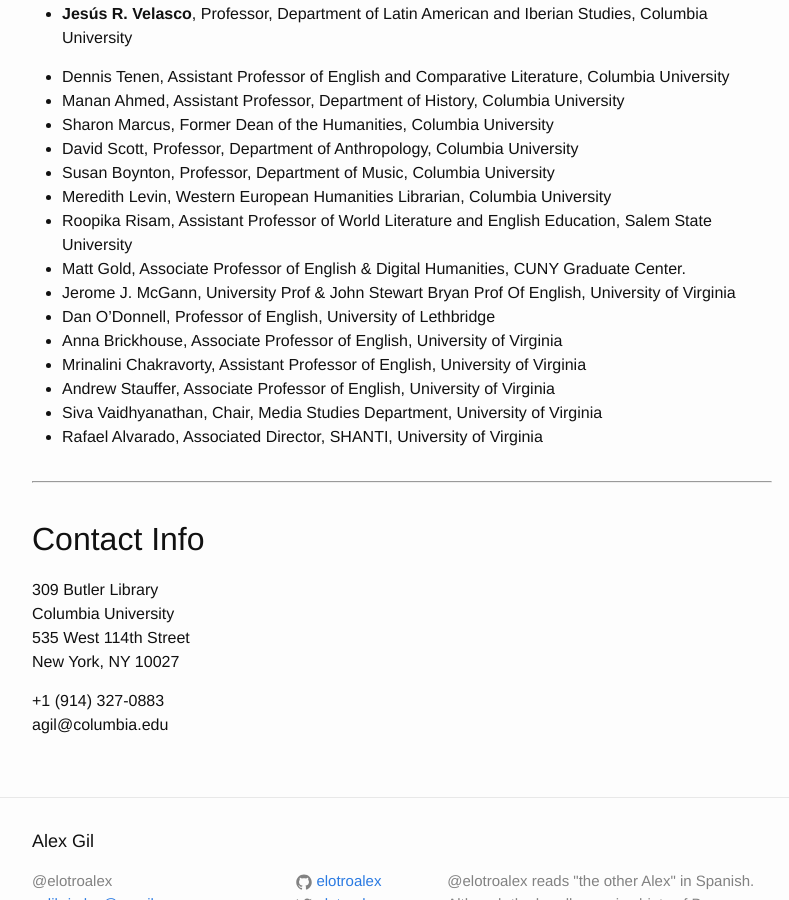
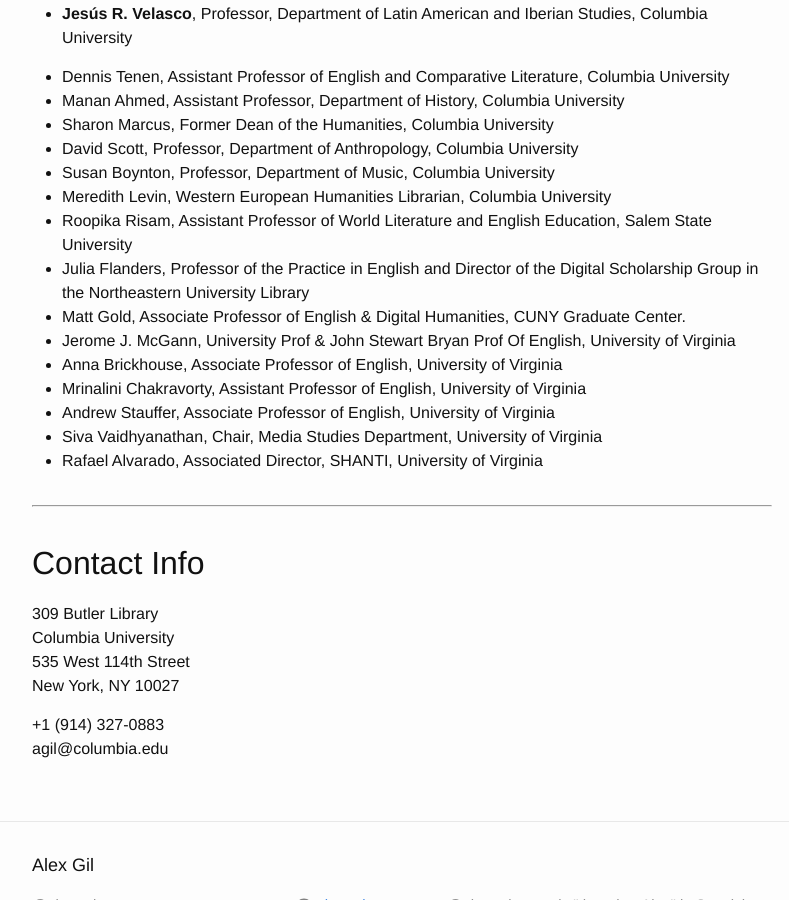
Before and after one commit to elotroalex/elotroalex, a Jekyll site: the page built from bio.md, in a window 1280 px wide and 900 px high, scrolled down 10929 px. Shown: the whole window, without its empty margins (238-1027 px from the left). Built offline with Jekyll 4.4.1, drawn with Linux system fonts in a browser that asks for light colours.

Commit message:
added julia flanders

```diff
--- a/bio.md
+++ b/bio.md
@@ -372,9 +372,9 @@
 - Susan Boynton, Professor, Department of Music, Columbia University
 - Meredith Levin, Western European Humanities Librarian, Columbia University
 - Roopika Risam, Assistant Professor of World Literature and English Education, Salem State University
+- Julia Flanders, Professor of the Practice in English and Director of the Digital Scholarship Group in the Northeastern University Library
 - Matt Gold, Associate Professor of English & Digital Humanities, CUNY Graduate Center.
 - Jerome J. McGann, University Prof & John Stewart Bryan Prof Of English, University of Virginia
-- Dan O'Donnell, Professor of English, University of Lethbridge
 - Anna Brickhouse, Associate Professor of English, University of Virginia
 - Mrinalini Chakravorty, Assistant Professor of English, University of Virginia
 - Andrew Stauffer, Associate Professor of English, University of Virginia
```
